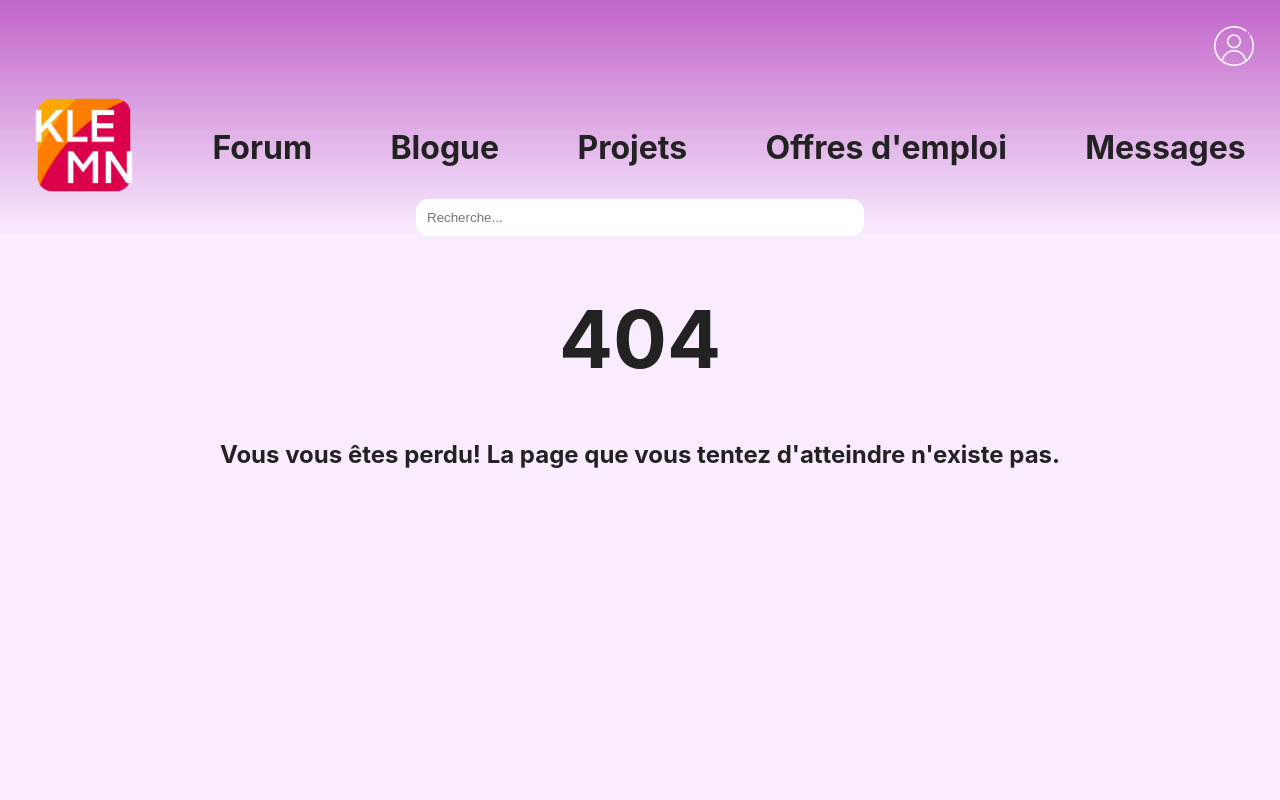
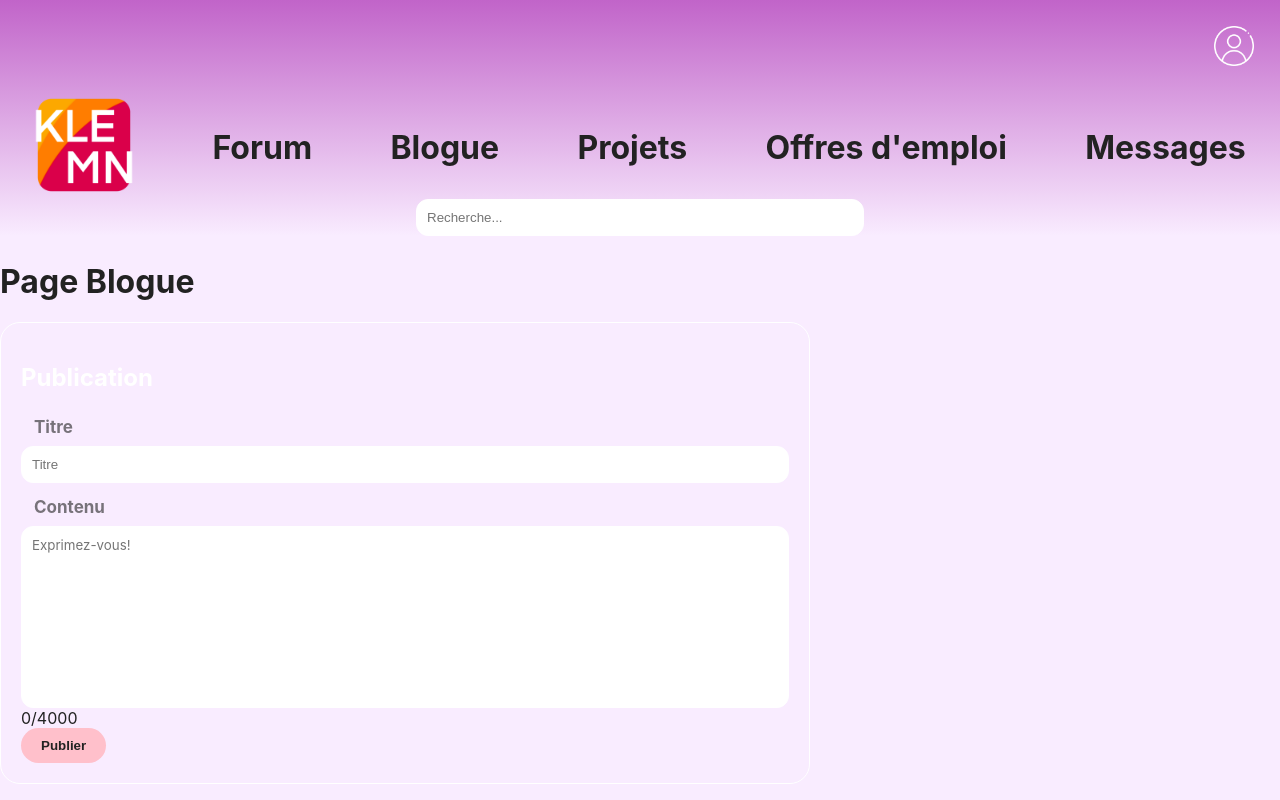
Before and after one commit to a23-b2b/projet-de-session-klemn, a React (Create React App) app: page /blogue in a window 1280 px wide. Before the commit this address led to /404. Shown: the top 800 px of the page. Built offline with nearby package versions, Linux system fonts and the light colour scheme.

Commit message:
formulaire pour publier un post de blogue

```diff
--- a/src/Layout.tsx
+++ b/src/Layout.tsx
@@ -5,6 +5,7 @@ import AccueilConnecte from "./pages/AccueilConnecte";
 import Header from "./components/Header";
 import Footer from "./components/Footer";
 import Forum from "./pages/Forum"
+import Blogue from "./pages/Blogue";
 import Projets from "./pages/Projets";
 import Landing from "./pages/Landing";
 import Profil from "./pages/Profil";
@@ -24,6 +25,7 @@ function Layout() {
                     <Route path="/" element={<Landing />} />
                     <Route path="/accueilConnecte" element={<AccueilConnecte />} />
                     <Route path="/forum" element={<Forum />} />
+                    <Route path="/blogue" element={<Blogue />}/>
                     <Route path="/projets" element={<Projets />} />
                     <Route path="/profil/:username" element={<Profil />} />
                 </Routes>
--- a/src/components/BlogueForm.tsx
+++ b/src/components/BlogueForm.tsx
@@ -0,0 +1,70 @@
+import styles from '../styles/BlogueForm.module.css'
+import { auth } from "../firebase";
+import toast from 'react-hot-toast';
+import {useState} from "react";
+import {useNavigate} from "react-router-dom";
+
+function BlogueForm() {
+    const navigate = useNavigate();
+
+    const [titre, setTitre] = useState('');
+    const [contenu, setContenu] = useState('');
+    const [nbCaracteres, setNbCaracteres] = useState(0)
+
+    function publierBlogue() {
+        const utilisateur = auth.currentUser;
+        if (utilisateur) {
+            if (contenu) {
+                fetch('http://localhost:1111/publier-blogue', {
+                    method: 'POST',
+                    headers: { 'Content-Type': 'application/json' },
+                    body: JSON.stringify({
+                        id_compte: utilisateur.uid,
+                        titre: titre,
+                        contenu: contenu
+                    }),
+                }).then(() => {
+                    toast.success('Votre message a été publié!');
+                }).catch((error) => {
+                    toast.error('Une erreur est survenue');
+                })
+            } else {
+                toast.error('Le contenu de la publication ne peut pas être vide.')
+            }
+        } else {
+            toast.error('Veuillez vous connecter avant de publier.');
+            navigate('/');
+        }
+
+    }
+
+    return (
+        <div className={styles.conteneur}>
+            <h2 className={styles.titre}>Publication</h2>
+            <div className={styles.form}>
+                <label className={'global_input_field_label'}>Titre</label>
+                <input
+                    className={'global_input_field'}
+                    type="text"
+                    placeholder="Titre"
+                    onChange={(e) => setTitre(e.target.value)} />
+
+                <label className={'global_input_field_label'}>Contenu</label>
+                <textarea className={'global_input_field'}
+                          rows={10}
+                          maxLength={4000}
+                          placeholder="Exprimez-vous!"
+                          onChange={e => {
+                              setContenu(e.target.value)
+                              setNbCaracteres(e.target.textLength)
+                          }}></textarea>
+            </div>
+            <span>{nbCaracteres}/4000</span>
+            <button className={'global_bouton'} onClick={() => publierBlogue()}>
+                Publier
+            </button>
+        </div>
+    )
+}
+
+export default BlogueForm
--- a/src/pages/Blogue.tsx
+++ b/src/pages/Blogue.tsx
@@ -1,4 +1,6 @@
 import { useNavigate } from 'react-router-dom';
+import BlogueForm from "../components/BlogueForm";
+import {useState} from "react";
 
 function Blogue() {
     const navigate = useNavigate()
@@ -7,6 +9,7 @@ function Blogue() {
         <div>
             <div >
                 <h1>Page Blogue </h1>
+                <BlogueForm/>
             </div>
 
         </div>
--- /dev/null
+++ b/src/styles/BlogueForm.module.css
@@ -0,0 +1,23 @@
+.conteneur {
+    display: flex;
+    flex-direction: column;
+    align-items: start;
+    border-radius: 20px;
+    border: 1.5px solid white;
+    /* background-color: rgba(255, 255, 255, 0.2); */
+    padding: 20px;
+    width: 60%;
+}
+
+.titre {
+    text-align: center;
+    color: white;
+}
+
+.form {
+    display: flex;
+    flex-direction: column;
+    align-items: flex-start;
+    gap: 0.6rem;
+    width: 100%;
+}
--- a/src/styles/global.css
+++ b/src/styles/global.css
@@ -48,6 +48,13 @@ body {
     /* background-color: rgba(255, 255, 255, 0.7); */
 }
 
+textarea {
+    resize: none;
+    font-family: -apple-system, BlinkMacSystemFont, 'Segoe UI', 'Roboto', 'Oxygen',
+    'Ubuntu', 'Cantarell', 'Fira Sans', 'Droid Sans', 'Helvetica Neue',
+    sans-serif;
+}
+
 .global_bouton {
     padding: 10px 20px;
     border: 0px;
```
Also changed, not shown: 2 other files (tests, documents, lock files or other folders).
